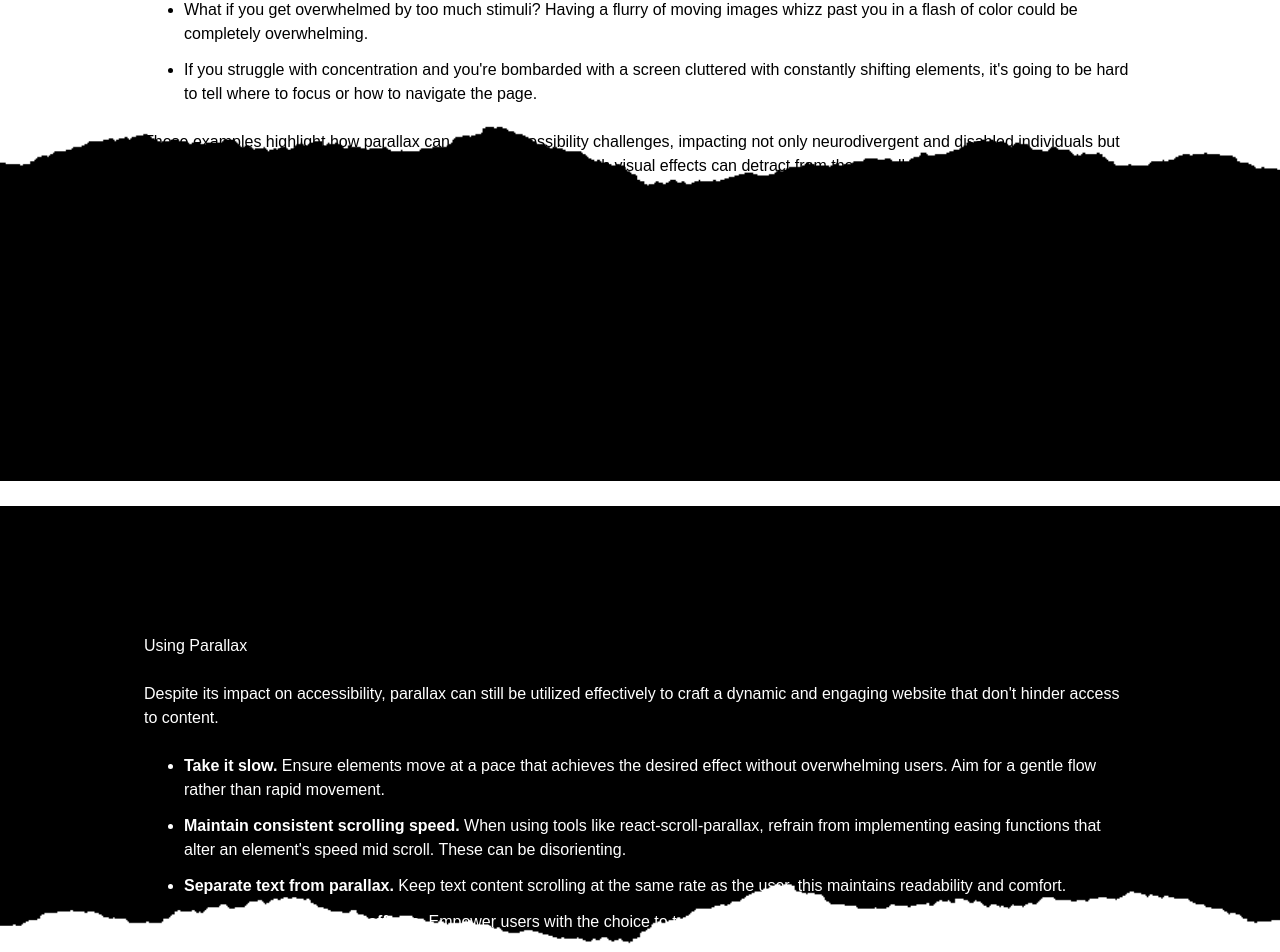
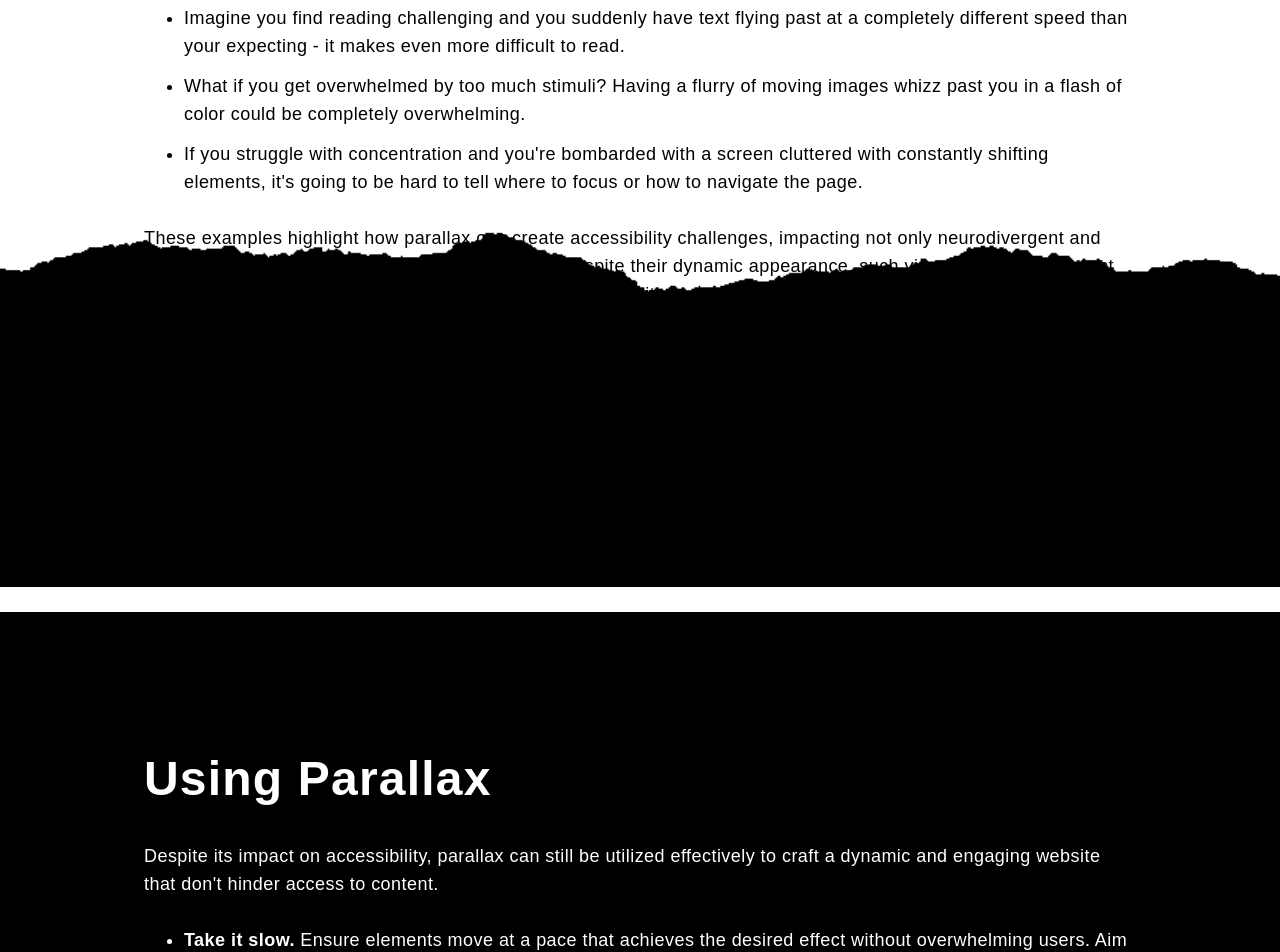
Before and after one commit to ElSmith7/accessibility-with-parallax, a React (Create React App) app: page / in a window 1280 px wide. Shown: the part 1700-2652 px from the top of the page. Built offline with nearby package versions, Linux system fonts and the light colour scheme.

Commit message:
Implemented updated sections component
Made the section props more flexible.

```diff
--- a/src/components/content.tsx
+++ b/src/components/content.tsx
@@ -31,7 +31,6 @@ const Content: React.FC<ContentProps> = ({ parallaxEnabled }) => {
       <Section
         id="intro"
         title="Intro"
-        zIndex="z-1"
         padding={padding}
         backgroundColor="bg-black"
         textColor="text-white"
@@ -48,52 +47,47 @@ const Content: React.FC<ContentProps> = ({ parallaxEnabled }) => {
       </Section>
       <Parallax disabled={!parallaxEnabled} speed={20}>
         <img
-          className="w-full -mt-40 md:-mt-44 z-2"
+          className="w-full -mt-40 md:-mt-44"
           src={light_tear}
           alt="paper tear"
         />
         <div className=" p-28 bg-white" />
       </Parallax>
-      <div id="impact" className={`relative z-3 -mt-40 md:-mt-44 ${padding}`}>
-        <div className="font-arimo mx-8 xs:mx-16 sm:mx-24 lg:mx-36">
-          <h1 className="section-header">Impact on Accessibility</h1>
-          <br />
-          <div className="text">
+      <Section id="impact" title="Impact on Accessibility" padding={padding}>
         <p>
-              It's widely acknowledged that parallax effects can negatively
-              affect website usability. This is especially true for individuals
-              with accessibility requirements.
+          It's widely acknowledged that parallax effects can negatively affect
+          website usability. This is especially true for individuals with
+          accessibility requirements.
         </p>
 
         <br />
         <ul className="list-disc ml-5 sm:ml-10">
           <li className="mb-3">
             Imagine you find reading challenging and you suddenly have text
-                flying past at a completely different speed than your expecting
-                - it makes even more difficult to read.
+            flying past at a completely different speed than your expecting - it
+            makes even more difficult to read.
           </li>
           <li className="mb-3">
-                What if you get overwhelmed by too much stimuli? Having a flurry
-                of moving images whizz past you in a flash of color could be
-                completely overwhelming.
+            What if you get overwhelmed by too much stimuli? Having a flurry of
+            moving images whizz past you in a flash of color could be completely
+            overwhelming.
           </li>
           <li>
             If you struggle with concentration and you're bombarded with a
-                screen cluttered with constantly shifting elements, it's going
-                to be hard to tell where to focus or how to navigate the page.
+            screen cluttered with constantly shifting elements, it's going to be
+            hard to tell where to focus or how to navigate the page.
           </li>
         </ul>
         <br />
         <p>
           These examples highlight how parallax can create accessibility
-              challenges, impacting not only neurodivergent and disabled
-              individuals but also a broader audience. Despite their dynamic
-              appearance, such visual effects can detract from the overall
-              functionality and user experience of a website.
+          challenges, impacting not only neurodivergent and disabled individuals
+          but also a broader audience. Despite their dynamic appearance, such
+          visual effects can detract from the overall functionality and user
+          experience of a website.
         </p>
-          </div>
-        </div>
-      </div>
+      </Section>
+
       <Parallax disabled={!parallaxEnabled} speed={20}>
         <img
           className="w-full -mt-40 md:-mt-44 z-4"
@@ -102,37 +96,34 @@ const Content: React.FC<ContentProps> = ({ parallaxEnabled }) => {
         />
         <div className="p-28 bg-black" />
       </Parallax>
-      <div
+      <Section
         id="usage"
-        className={`relative bg-black z-5 -mt-40 md:-mt-44  ${padding}`}
+        title="Using Parallax"
+        padding={padding}
+        backgroundColor="bg-black"
+        textColor="text-white"
       >
-        <div className="font-arimo text-white mx-8 xs:mx-16 sm:mx-24 lg:mx-36">
-          <h1 className="section-header">Using Parallax</h1>
-          <br />
-          <div className="text">
         <p>
-              Despite its impact on accessibility, parallax can still be
-              utilized effectively to craft a dynamic and engaging website that
-              don't hinder access to content.
+          Despite its impact on accessibility, parallax can still be utilized
+          effectively to craft a dynamic and engaging website that don't hinder
+          access to content.
         </p>
 
         <br />
         <ul className="list-disc ml-5 sm:ml-10">
           <li className="mb-3">
-                <b>Take it slow.</b> Ensure elements move at a pace that
-                achieves the desired effect without overwhelming users. Aim for
-                a gentle flow rather than rapid movement.
+            <b>Take it slow.</b> Ensure elements move at a pace that achieves
+            the desired effect without overwhelming users. Aim for a gentle flow
+            rather than rapid movement.
           </li>
           <li className="mb-3">
-                <b>Maintain consistent scrolling speed.</b> When using tools
-                like react-scroll-parallax, refrain from implementing easing
-                functions that alter an element's speed mid scroll. These can be
-                disorienting.
+            <b>Maintain consistent scrolling speed.</b> When using tools like
+            react-scroll-parallax, refrain from implementing easing functions
+            that alter an element's speed mid scroll. These can be disorienting.
           </li>
           <li className="mb-3">
-                <b>Separate text from parallax.</b> Keep text content scrolling
-                at the same rate as the user, this maintains readability and
-                comfort.
+            <b>Separate text from parallax.</b> Keep text content scrolling at
+            the same rate as the user, this maintains readability and comfort.
           </li>
           <li>
             <b>Offer options to disable effects.</b> Empower users with the
@@ -140,9 +131,8 @@ const Content: React.FC<ContentProps> = ({ parallaxEnabled }) => {
             those who prefer a more static experience.
           </li>
         </ul>
-          </div>
-        </div>
-      </div>
+      </Section>
+
       <Parallax disabled={!parallaxEnabled} speed={20}>
         <img
           className="w-full -mt-40 md:-mt-44 z-5"
@@ -151,24 +141,17 @@ const Content: React.FC<ContentProps> = ({ parallaxEnabled }) => {
         />
         <div className=" p-28 bg-white" />
       </Parallax>
-      <div
-        id="conclusion"
-        className={`relative z-6 -mt-40 md:-mt-44 ${padding}`}
-      >
-        <div className="font-arimo mx-8 xs:mx-16 sm:mx-24 lg:mx-36">
-          <h1 className="section-header">Conclusion</h1>
-          <br />
-          <div className="text">
+      <Section id="conclusion" title="Conclusion" padding={padding}>
         <p>
           In the realm of accessibility-focused design and development,
           acknowledging that every user's needs are different is crucial.
-              Engaging users in testing and soliciting direct feedback on
-              parallax effects is invaluable. Remember, it's not just animations
-              and motion effects that influence user experience. Elements like
-              font choice, line height, letter spacing, margins, and color
-              contrast also play significant roles in accessibility. Below,
-              you'll find a selection of resources on accessibility and design
-              that might be helpful going forward!
+          Engaging users in testing and soliciting direct feedback on parallax
+          effects is invaluable. Remember, it's not just animations and motion
+          effects that influence user experience. Elements like font choice,
+          line height, letter spacing, margins, and color contrast also play
+          significant roles in accessibility. Below, you'll find a selection of
+          resources on accessibility and design that might be helpful going
+          forward!
         </p>
         <br />
         <ul className="list-disc ml-5 sm:ml-10">
@@ -185,9 +168,9 @@ const Content: React.FC<ContentProps> = ({ parallaxEnabled }) => {
             </a>
           </li>
           <li className="mb-3">
-                <b>"Accessible Website Design for the Neurospicy"</b> by
-                Stephanie Shaw. Stephanie's talk at React Advanced London 2023
-                covering accessibility in web design.
+            <b>"Accessible Website Design for the Neurospicy"</b> by Stephanie
+            Shaw. Stephanie's talk at React Advanced London 2023 covering
+            accessibility in web design.
             <a
               className="hover:opacity-60 italic"
               href="https://portal.gitnation.org/contents/thinking-differently-about-a11y-accessible-website-design-for-the-neurospicy"
@@ -198,10 +181,9 @@ const Content: React.FC<ContentProps> = ({ parallaxEnabled }) => {
             </a>
           </li>
           <li className="mb-3">
-                <b>"Mismatch: How Inclusion Shapes Design"</b> by Kat Holmes.
-                Kat's talk for GeekWire covers how UX design can impact who can
-                use what tech and how designers should strive to include
-                everyone.
+            <b>"Mismatch: How Inclusion Shapes Design"</b> by Kat Holmes. Kat's
+            talk for GeekWire covers how UX design can impact who can use what
+            tech and how designers should strive to include everyone.
             <a
               className="hover:opacity-60 italic"
               href="https://www.youtube.com/watch?v=SYu6wnZhrBU"
@@ -212,8 +194,8 @@ const Content: React.FC<ContentProps> = ({ parallaxEnabled }) => {
             </a>
           </li>
           <li>
-                <b>"Web Content Accessibility Guidelines (WCAG) 2.2"</b> from
-                W3C. A wide range of recommendations for making Web content more
+            <b>"Web Content Accessibility Guidelines (WCAG) 2.2"</b> from W3C. A
+            wide range of recommendations for making Web content more
             accessible.
             <a
               className="hover:opacity-60 italic"
@@ -225,9 +207,7 @@ const Content: React.FC<ContentProps> = ({ parallaxEnabled }) => {
             </a>
           </li>
         </ul>
-          </div>
-        </div>
-      </div>
+      </Section>
 
       <img
         className="w-full -mt-60 md:-mt-36"
--- a/src/components/section.tsx
+++ b/src/components/section.tsx
@@ -1,29 +1,27 @@
-interface sectionProps {
+interface SectionProps {
   id: string;
   title: string;
-  zIndex: string;
-  padding: string;
-  marginTop: string;
-  backgroundColor: string;
-  textColor: string;
-  children?: React.ReactNode;
+  backgroundColor?: string;
+  textColor?: string;
+  marginTop?: string;
+  padding?: string;
+  children: React.ReactNode;
 }
 
-const Section: React.FC<sectionProps> = ({
+const Section: React.FC<SectionProps> = ({
   id,
   title,
-  zIndex,
-  padding,
-  marginTop,
   backgroundColor,
   textColor,
+  marginTop = "-mt-40 md:-mt-44",
+  padding,
   children,
 }) => (
   <section
     id={id}
-    className={`relative ${backgroundColor} ${zIndex} ${marginTop} ${padding}`}
+    className={`relative ${backgroundColor} ${textColor} ${marginTop} ${padding}`}
   >
-    <div className={`font-arimo ${textColor} mx-8 xs:mx-16 sm:mx-24 lg:mx-36 `}>
+    <div className="font-arimo mx-8 xs:mx-16 sm:mx-24 lg:mx-36">
       <h1 className="text-center font-bold text-5xl tracking-wide leading-relaxed sm:text-start">
         {title}
       </h1>
@@ -34,4 +32,5 @@ const Section: React.FC<sectionProps> = ({
     </div>
   </section>
 );
+
 export default Section;
```
Lines whose indentation alone changed are shown as unchanged.
